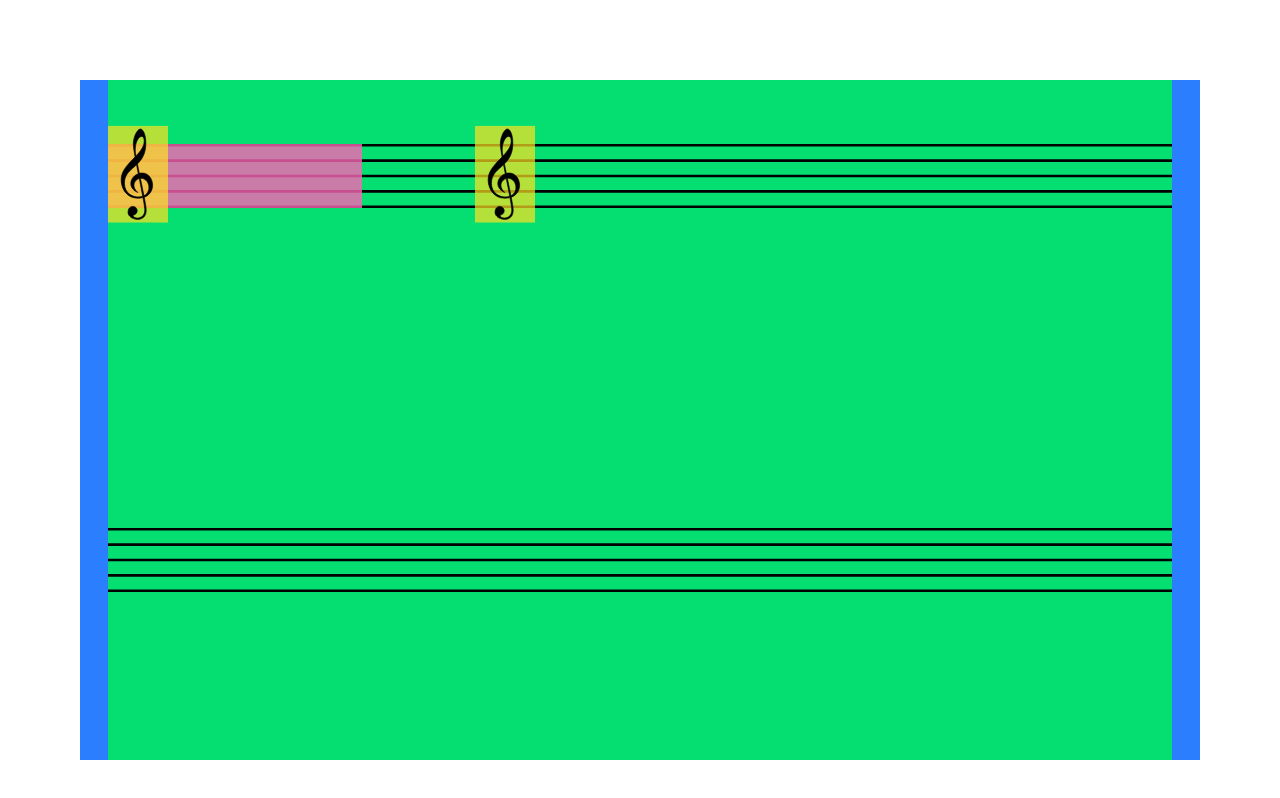
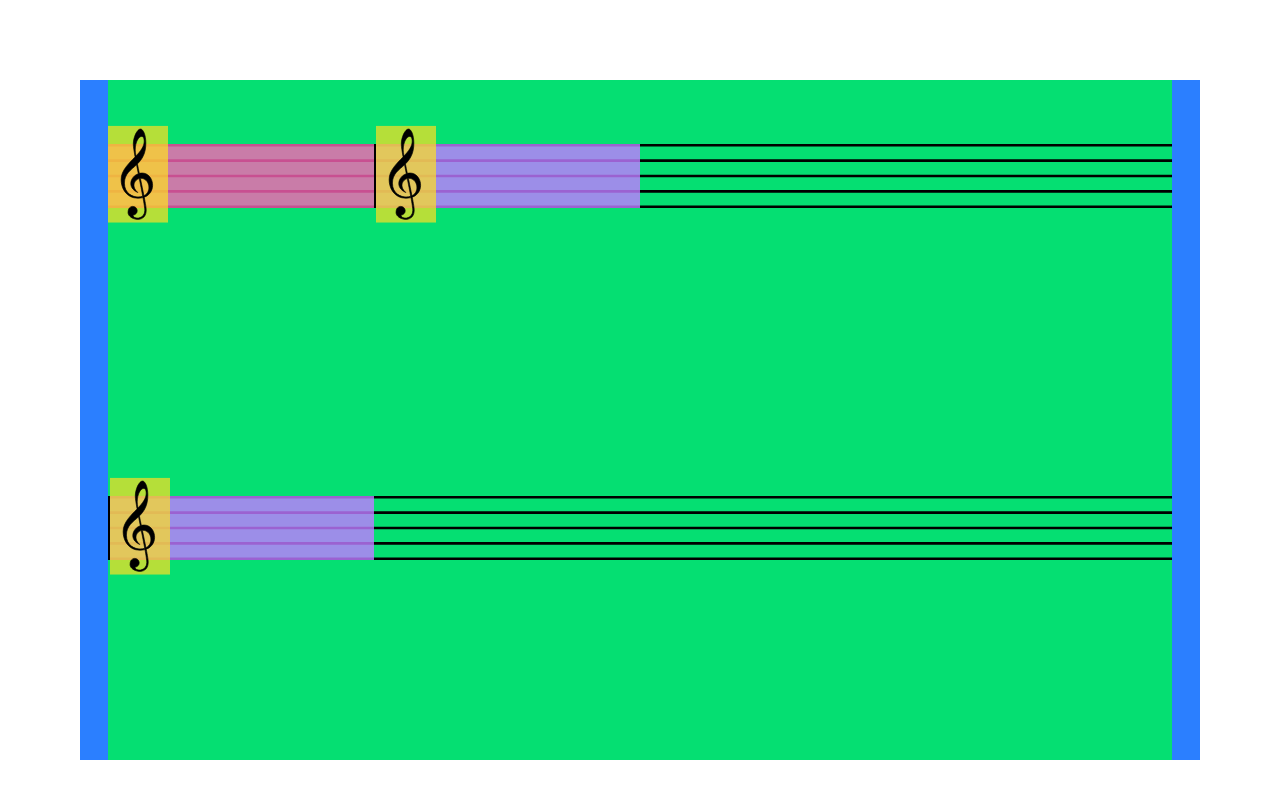
Before and after one commit to Peletic/SightreadingTrainer, a Next.js app: page / in a window 1280 px wide. Shown: the top 798 px of the page. Built offline with nearby package versions, Linux system fonts and the light colour scheme; a web font is replaced by a local one.

Commit message:
feat: implement StaveLine and Measure components for staff representation

```diff
--- a/app/globals.css
+++ b/app/globals.css
@@ -3,6 +3,10 @@
 :root {
   --background: #ffffff;
   --foreground: #171717;
+}
+
+@theme {
+  --color-border-col: #000000;
 }
 
 @theme inline {
--- /dev/null
+++ b/components/Measure.tsx
@@ -0,0 +1,13 @@
+import Clef from "@/components/clefs/Clef";
+
+// We could either use actual bar line svgs to add our vertical lines or we could use css borders
+// I will be using the latter for ease of use
+
+export default function Measure({}) {
+    return (<div className={"bg-purple-400/80 h-full w-full relative flex flex-row justify-start " +
+        "border-l-2 border-border-col"}>
+
+        <Clef clef={"treble"}/>
+
+    </div>)
+}
--- a/components/Stave.tsx
+++ b/components/Stave.tsx
@@ -1,6 +1,8 @@
 import {Treble} from "@/lib/clefs/Treble";
 import * as Staff from "@/lib/Stave"
 import Clef from "@/components/clefs/Clef";
+import Measure from "@/components/Measure";
+import StaveLine from "@/components/StaveLine"
 
 export default function Stave() {
 
@@ -10,28 +12,16 @@ export default function Stave() {
     const testCase = new Staff.default(Treble)
 
     return (<div className={"grow bg-green-400 w-[95%] min-h-[100%] relative grid mx-auto gap-6 grid-cols-1 row-auto justify-start"}>
-        <div className={"bg-[url('/staff.svg')] bg-repeat-x bg-contain bg-center bg-origin-content " +
-            "min-w-auto min-h-[20%] max-h-24 my-[48px] py-4 " +
-            "grid grid-rows-1 grid-cols-4 gap-4 " +
-            "justify-items-center content-center"}>
+        <StaveLine>
             <div className={"bg-pink-400/80 h-full w-full relative flex flex-row justify-start"}>
                 <Clef clef={testCase.clef.name}/>
+            </div>
+            <Measure/>
+        </StaveLine>
 
-                {/*add time sig*/}
-            </div>
-            <Clef clef={testCase.clef.name}/>
-            <div className={"bg-purple-400"}>
+        <StaveLine>
+            <Measure/>
+        </StaveLine>
 
-            </div>
-        </div>
-
-        <div className={"bg-[url('/staff.svg')] bg-repeat-x bg-contain bg-center bg-origin-content " +
-            "min-w-auto min-h-[20%] max-h-24 my-[48px] py-4 " +
-            "grid grid-rows-1 grid-cols-4 gap-4 " +
-            "justify-items-center content-center"}>
-            <div className={"bg-purple-400"}>
-
-            </div>
-        </div>
     </div>)
 }
--- /dev/null
+++ b/components/StaveLine.tsx
@@ -0,0 +1,8 @@
+export default function StaveLine({children}) {
+    return (<div className={"bg-[url('/staff.svg')] bg-repeat-x bg-contain bg-center bg-origin-content " +
+            "min-w-auto min-h-[20%] max-h-24 my-[48px] py-4 " +
+            "grid grid-rows-1 grid-cols-4 gap-0 " +
+            "justify-items-center content-center"}>
+        {children}
+    </div>)
+}
```
